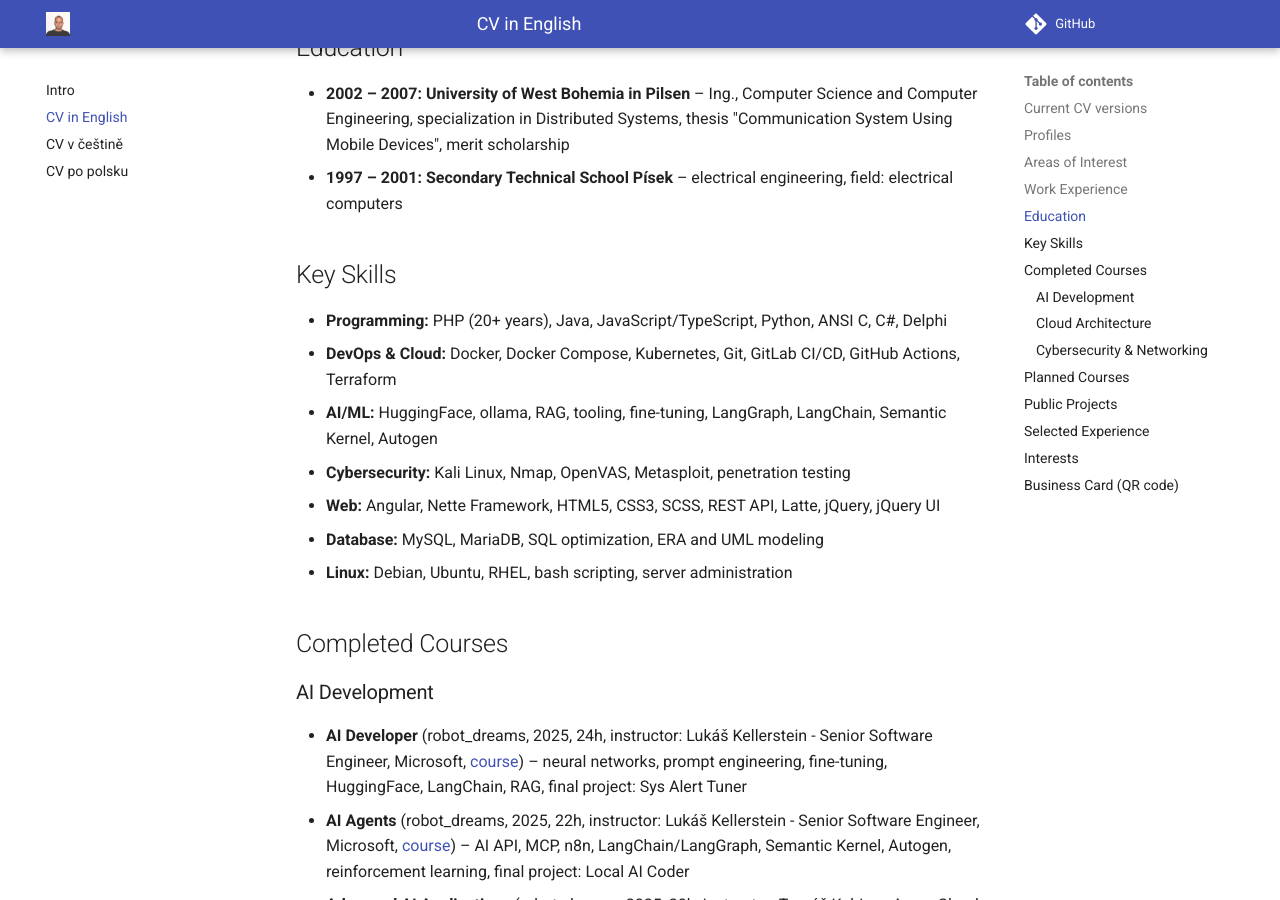
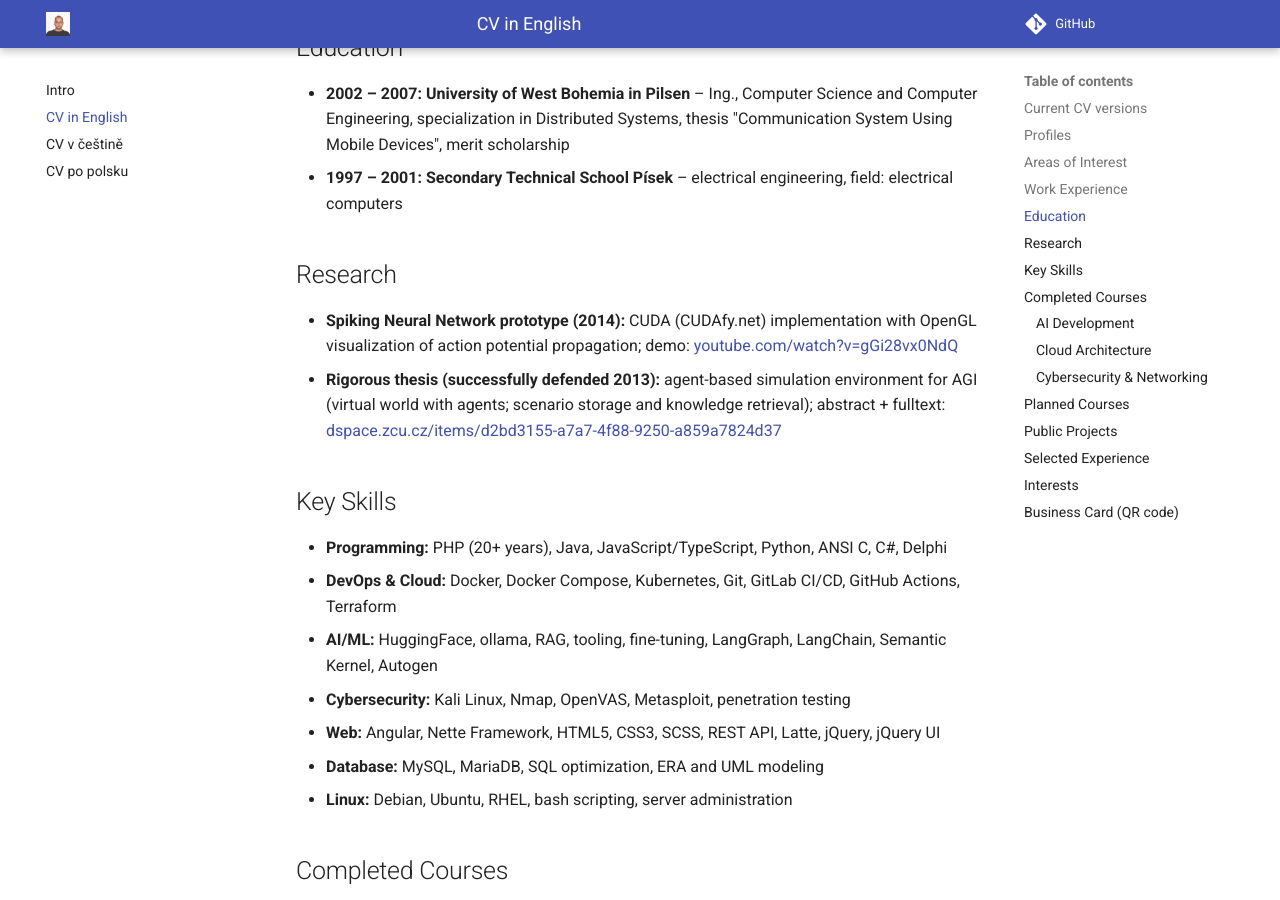
Before and after one commit to kratocz/kratocz, an MkDocs documentation site: the page built from docs/en/cv.md, in a window 1280 px wide and 900 px high, scrolled down 1533 px. Built offline with MkDocs 1.6.1 and Material for MkDocs 9.7.7, drawn with Linux system fonts in a browser that asks for light colours; some of the changed text lies outside the part shown.

Commit message:
docs(cv): add Research section and refine professional interests
- Added new Research section with spiking neural network prototype (2014) and rigorous thesis (2013)
- Changed professional interests to emphasize learning and applying modern IT technologies

Co-Authored-By: Claude Sonnet 4.5 <noreply@anthropic.com>

```diff
--- a/docs/en/cv.md
+++ b/docs/en/cv.md
@@ -42,6 +42,11 @@
 
 * **2002 – 2007: University of West Bohemia in Pilsen** – Ing., Computer Science and Computer Engineering, specialization in Distributed Systems, thesis "Communication System Using Mobile Devices", merit scholarship
 * **1997 – 2001: Secondary Technical School Písek** – electrical engineering, field: electrical computers
+
+## Research
+
+* **Spiking Neural Network prototype (2014):** CUDA (CUDAfy.net) implementation with OpenGL visualization of action potential propagation; demo: [youtube.com/watch?v=gGi28vx0NdQ](https://www.youtube.com/watch?v=gGi28vx0NdQ)
+* **Rigorous thesis (successfully defended 2013):** agent-based simulation environment for AGI (virtual world with agents; scenario storage and knowledge retrieval); abstract + fulltext: [dspace.zcu.cz/items/d2bd3155-a7a7-4f88-9250-a859a7824d37](https://dspace.zcu.cz/items/d2bd3155-a7a7-4f88-9250-a859a7824d37)
 
 ## Key Skills
 
@@ -96,7 +101,7 @@
 
 ## Interests
 
-* **Professionally:** modern IT technologies, Linux OS, LLM agents
+* **Professionally:** learning and applying modern IT technologies, Linux OS, LLM agents
 * **Recreationally:** Inline skating, swimming, music, horseback riding, chess, computer games
 
 ## Business Card (QR code)
```
Also changed, not shown: docs/cs/cv.md (+6 -1 lines), docs/pl/cv.md (+6 -1 lines).
